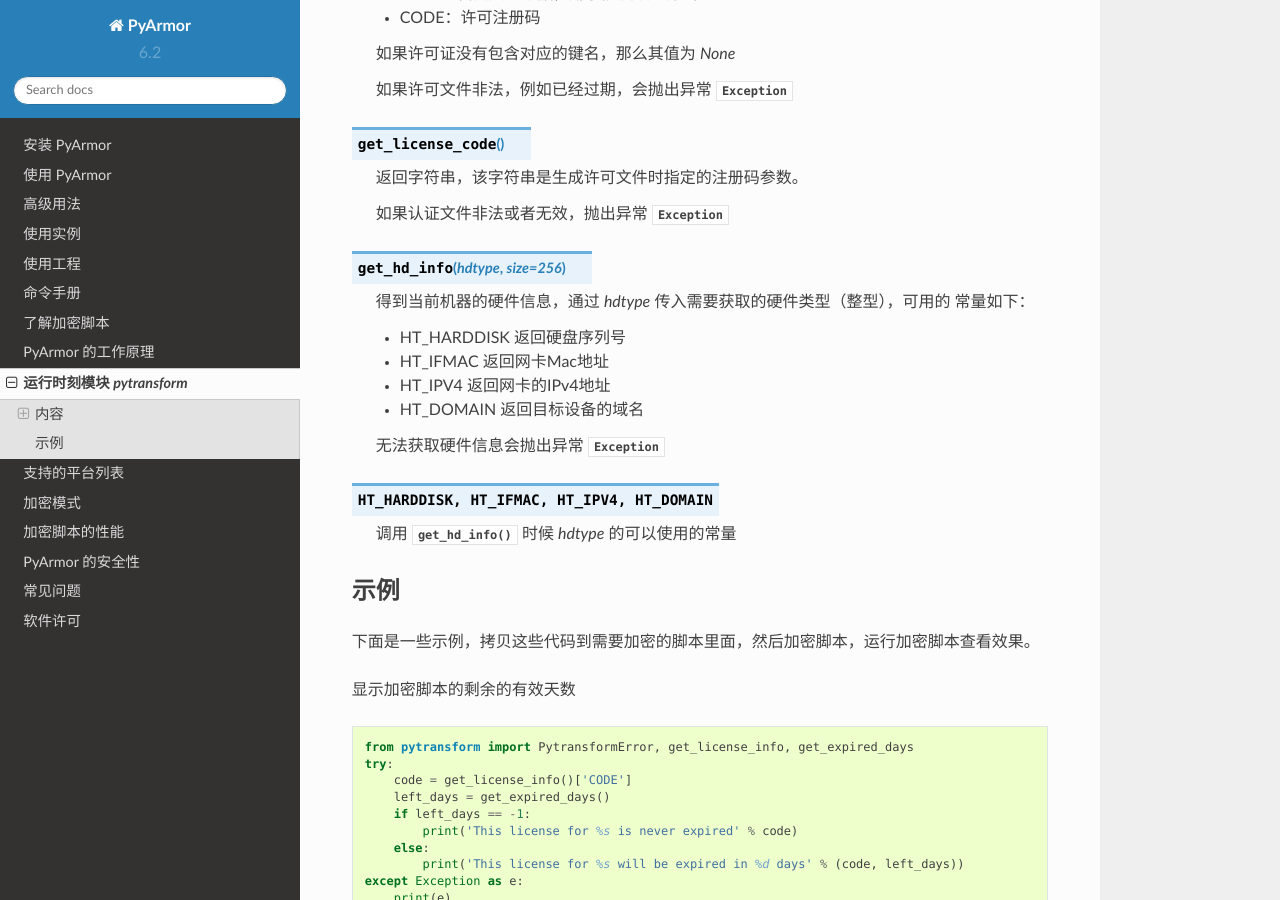
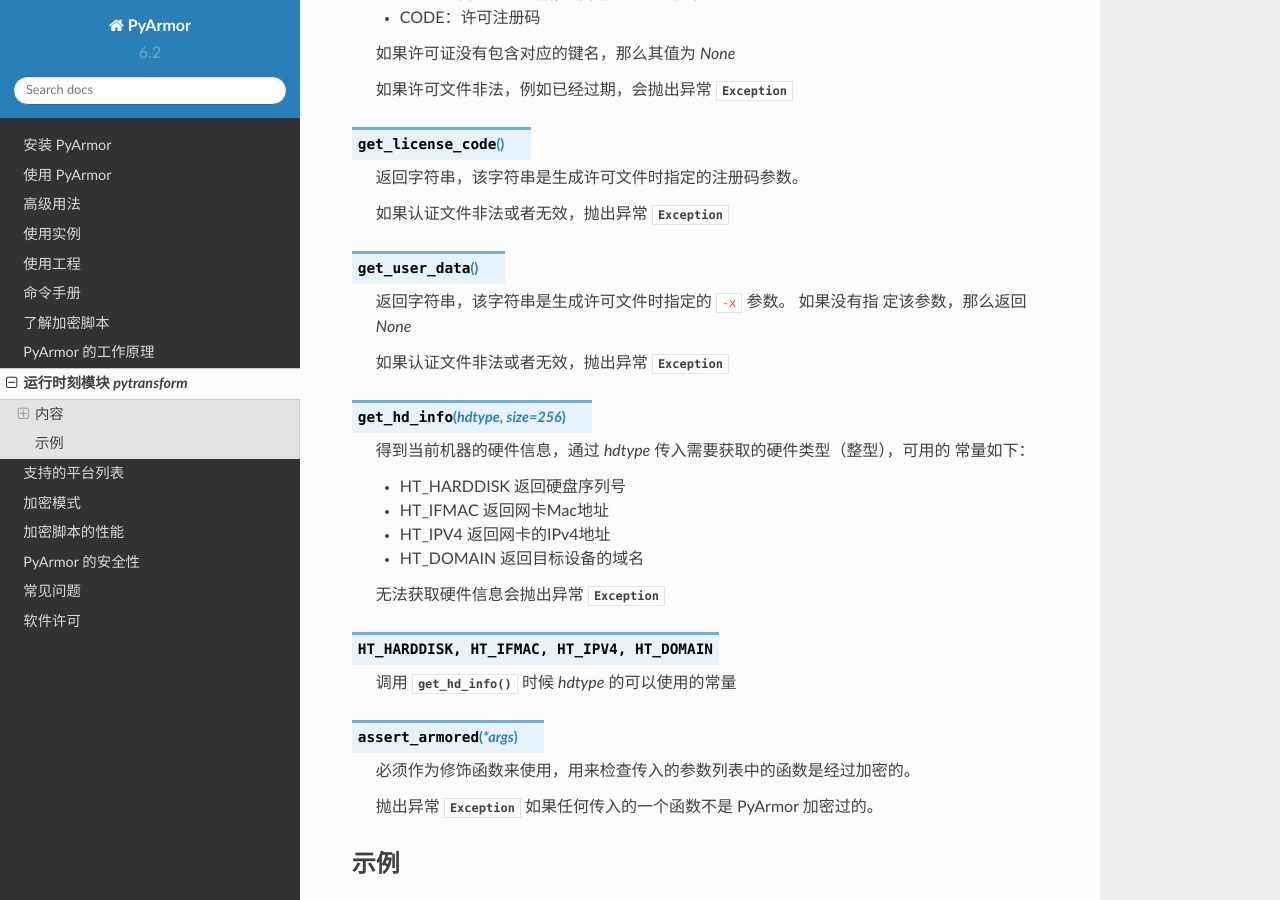
Before and after one commit to dashingsoft/pyarmor-docs-zh, a Sphinx documentation site: the page built from docs/pytransform.rst, in a window 1280 px wide and 900 px high, scrolled down 969 px. Built offline with Sphinx 7.4.7 and the Read the Docs theme 2.0.0, drawn with Linux system fonts in a browser that asks for light colours.

Commit message:
Add new functions for pytransform

```diff
--- a/docs/pytransform.rst
+++ b/docs/pytransform.rst
@@ -53,6 +53,13 @@
 
    如果认证文件非法或者无效，抛出异常 :exc:`Exception`
 
+.. function:: get_user_data()
+
+   返回字符串，该字符串是生成许可文件时指定的 ``-x`` 参数。 如果没有指
+   定该参数，那么返回 `None`
+
+   如果认证文件非法或者无效，抛出异常 :exc:`Exception`
+
 .. function:: get_hd_info(hdtype, size=256)
 
    得到当前机器的硬件信息，通过 *hdtype* 传入需要获取的硬件类型（整型），可用的
@@ -68,6 +75,12 @@
 .. attribute:: HT_HARDDISK, HT_IFMAC, HT_IPV4, HT_DOMAIN
 
    调用  :func:`get_hd_info` 时候 `hdtype` 的可以使用的常量
+
+.. function:: assert_armored(*args)
+
+   必须作为修饰函数来使用，用来检查传入的参数列表中的函数是经过加密的。
+
+   抛出异常 :exc:`Exception` 如果任何传入的一个函数不是 PyArmor 加密过的。
 
 示例
 ----
```
